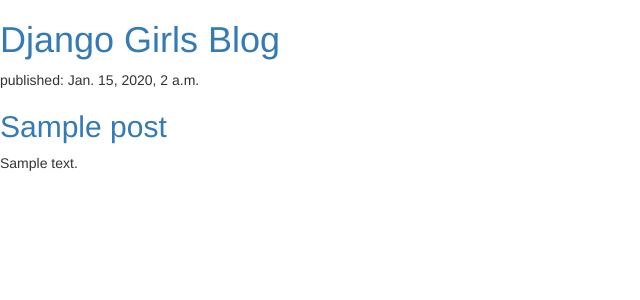
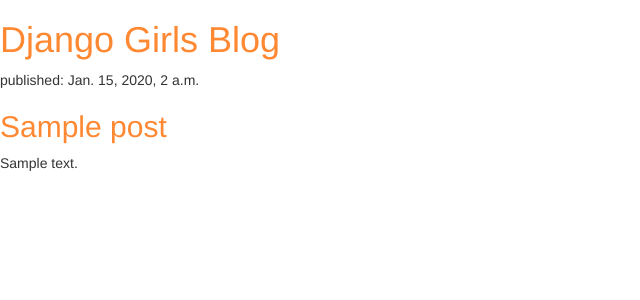
Before and after one commit to purchasingspecialty/my-first-blog, a Django app: page / in a window 1280 px wide. Shown: the top 300 px of the page, without its empty margins (0-640 px from the left). Run offline with Django 3.2, Linux system fonts and the light colour scheme; tables that the repository leaves empty hold one stand-in row (values such as "Sample post"); some libraries are stand-ins or nearby versions.

Commit message:
Update CSS

```diff
--- /dev/null
+++ b/blog/static/css/blog.css
@@ -0,0 +1,3 @@
+h1 a, h2 a {
+    color: #FF8833;
+}
--- a/blog/templates/blog/post_list.html
+++ b/blog/templates/blog/post_list.html
@@ -1,8 +1,12 @@
+{% load static %}
+<html>
     <head>
+        <title>Django Girls blog</title>
         <link rel="stylesheet" href="//maxcdn.bootstrapcdn.com/bootstrap/3.2.0/css/bootstrap.min.css">
         <link rel="stylesheet" href="//maxcdn.bootstrapcdn.com/bootstrap/3.2.0/css/bootstrap-theme.min.css">
-
+        <link rel="stylesheet" href="{% static 'css/blog.css' %}">
     </head>
+    <body>
         <div>
             <h1><a href="/">Django Girls Blog</a></h1>
         </div>
@@ -14,3 +18,5 @@
                 <p>{{ post.text|linebreaksbr }}</p>
             </div>
         {% endfor %}
+    </body>
+</html>
```
Lines whose indentation alone changed are shown as unchanged.
